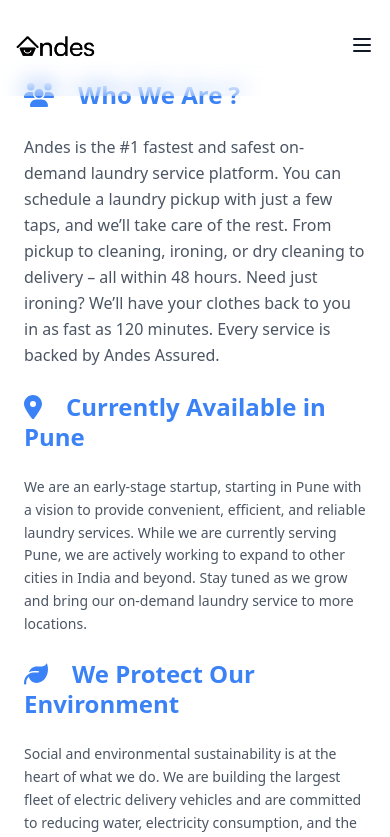
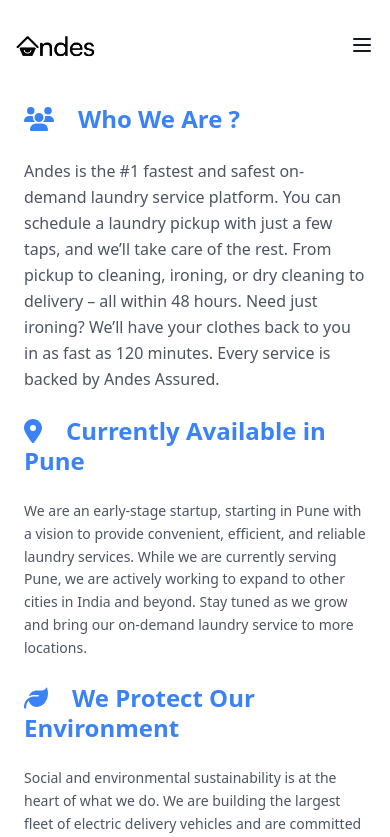
Before and after one commit to sharmaaryan018/Andes-Landing, a React (Vite) app in the folder frontend/: page /about in a window 390 px wide. Shown: the top 837 px of the page. Built offline with nearby package versions, Linux system fonts and the light colour scheme.

Commit message:
mobile view fix

```diff
--- a/frontend/src/components/WhoWeAre.jsx
+++ b/frontend/src/components/WhoWeAre.jsx
@@ -5,7 +5,7 @@
   return (
     <div className="flex flex-col lg:flex-row items-center p-6 lg:p-12 bg-white md:h-screen">
       {/* Text Section */}
-      <div className="flex-1 mb-6 pt-14 lg:mb-0 lg:mr-10">
+      <div className="flex-1 mb-6 pt-20 lg:mb-0 lg:mr-10">
         <h2 className="text-2xl lg:text-3xl font-bold mb-6 leading-tight text-blue-500">
           <FontAwesomeIcon icon={faUsers} className="mr-6" />
           Who We Are ?
--- a/frontend/src/pages/AndesAssured.jsx
+++ b/frontend/src/pages/AndesAssured.jsx
@@ -9,7 +9,7 @@
 const AndesAssured = () => {
   return (
     <>
-      <div className="bg-gray-100 py-12 mt-9">
+      <div className="bg-gray-100 py-12 mt-12">
         <div className="container mx-auto px-6 md:px-12 md:pt-24 md:pb-24">
           <h1 className="text-4xl font-bold text-center text-blue-900 mb-12">
             What is Andes Assured?
--- a/frontend/src/pages/Other.jsx
+++ b/frontend/src/pages/Other.jsx
@@ -12,7 +12,7 @@
 const Other = () => {
 return (
     <>
-        <div className="container mx-auto p-6 md:p-12 md:mt-6 mt-10">
+        <div className="container mx-auto p-6 md:p-12 md:mt-6 mt-20">
             <h1 className="bg-blue-700 text-white text-4xl font-bold mb-8 text-center p-4 rounded underline">
                 Terms & Conditions
             </h1>
```
